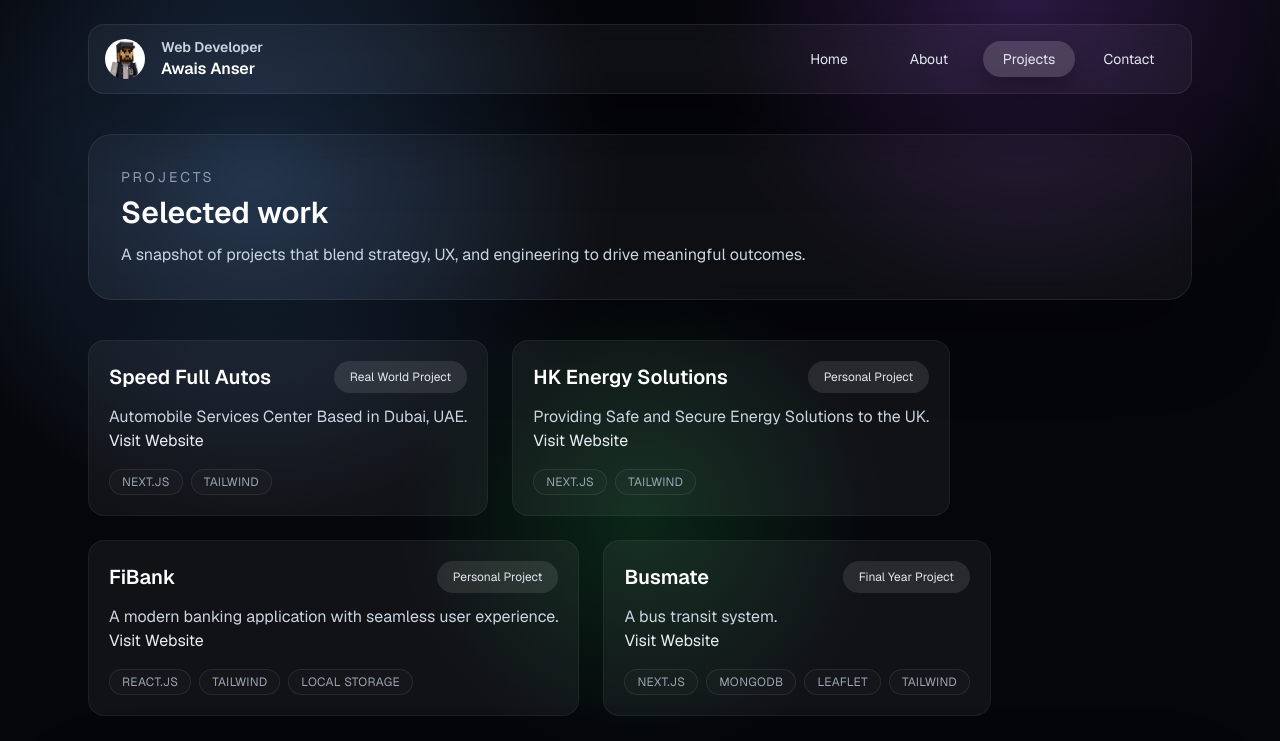
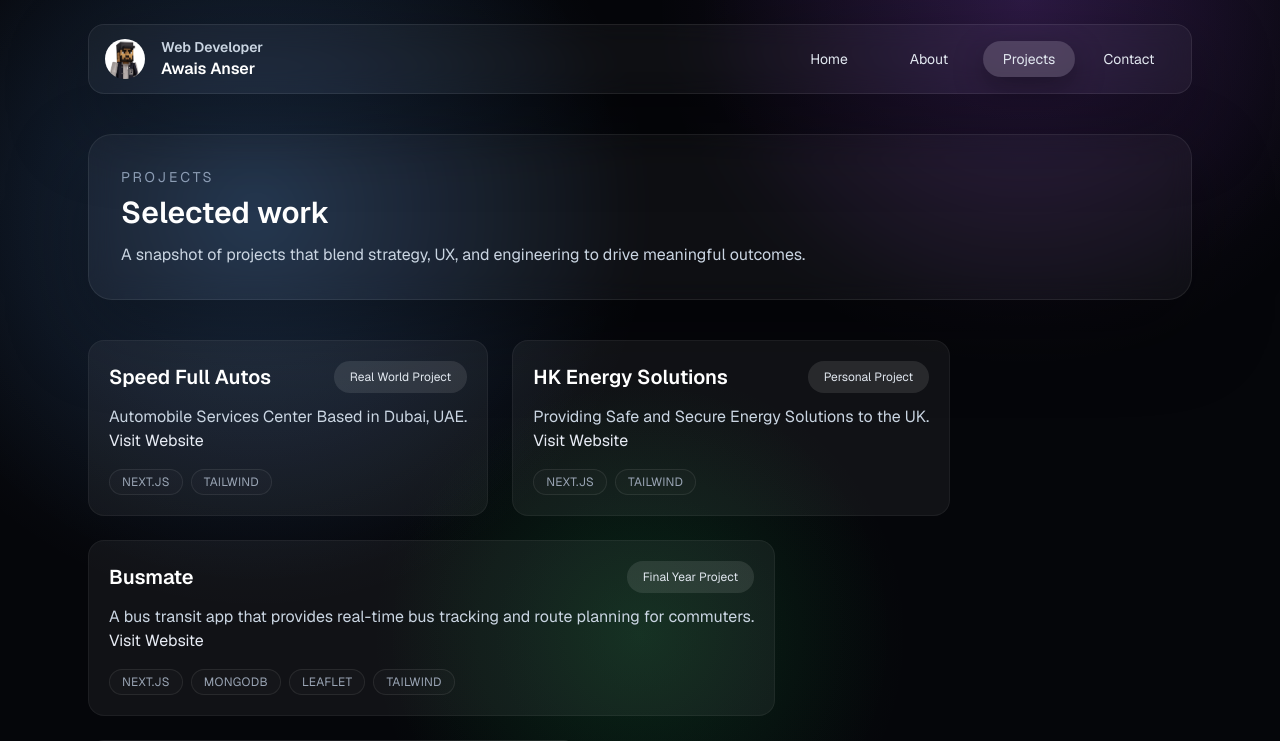
Before and after one commit to awai5an5er/Portfolio, a Next.js app: page /projects in a window 1280 px wide. Shown: the top 741 px of the page. Built offline with nearby package versions, Linux system fonts and the light colour scheme.

Commit message:
projects page layout changed

```diff
--- a/src/app/projects/page.tsx
+++ b/src/app/projects/page.tsx
@@ -17,19 +17,21 @@ const featured = [
     detail: "Personal Project",
   },
   {
+    title: "Busmate",
+    blurb: "A bus transit app that provides real-time bus tracking and route planning for commuters.",
+    link: "https://busmate-project-psi.vercel.app",
+    tags: ["Next.js", "MongoDB", "Leaflet", "Tailwind"],
+    detail: "Final Year Project",
+  },
+
+  {
     title: "FiBank",
     blurb: "A modern banking application with seamless user experience.",
     link: "https://fi-bank-project.netlify.app",
     tags: ["React.js", "Tailwind", "Local Storage"],
     detail: "Personal Project",
   },
-  {
-    title: "Busmate",
-    blurb: "A bus transit system.",
-    link: "https://busmate-project-psi.vercel.app",
-    tags: ["Next.js", "MongoDB", "Leaflet", "Tailwind"],
-    detail: "Final Year Project",
-  },
+
 ];
 export default function ProjectsPage() {
   return (
```
